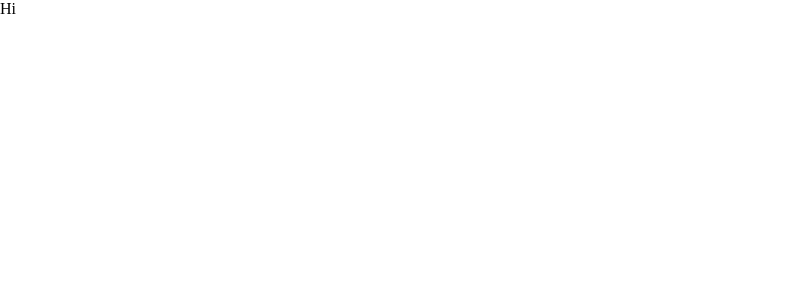
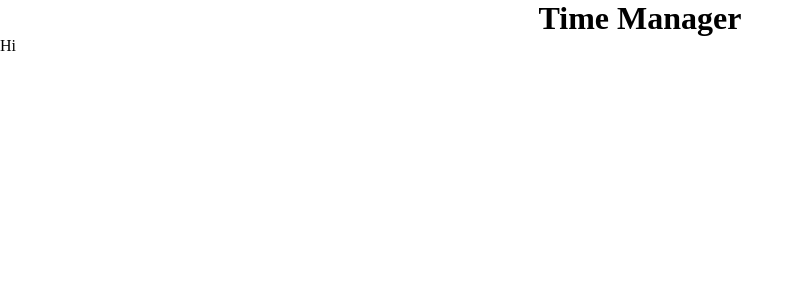
Before and after one commit to vkazivnyk/time-manager-frontend, a React (Create React App) app: page / in a window 1280 px wide. Shown: the top 300 px of the page, without its empty margins (0-804 px from the left). Built offline with nearby package versions, Linux system fonts and the light colour scheme; the HTML template or start-up script is replaced by a standard one.

Commit message:
adding main, header

```diff
--- a/src/App.jsx
+++ b/src/App.jsx
@@ -1,8 +1,9 @@
 import React from 'react';
 import './App.module.scss';
+import Layout from './Layout/Layout';
 
 function App() {
-    return <div>Hi</div>;
+    return <Layout />;
 }
 
 export default App;
--- /dev/null
+++ b/src/Layout/Layout.jsx
@@ -0,0 +1,21 @@
+import React from 'react';
+import classes from './Layout.module.scss';
+
+class Layout extends React.PureComponent {
+    constructor(props) {
+        super(props);
+        this.state = {};
+    }
+    render() {
+        return (
+            <div className={classes.container}>
+                <header>
+                    <h1>Time Manager</h1>
+                </header>
+                <main>Hi</main>
+            </div>
+        );
+    }
+}
+
+export default Layout;
--- /dev/null
+++ b/src/Layout/Layout.module.scss
@@ -0,0 +1,3 @@
+header {
+    text-align: center;
+}
```
